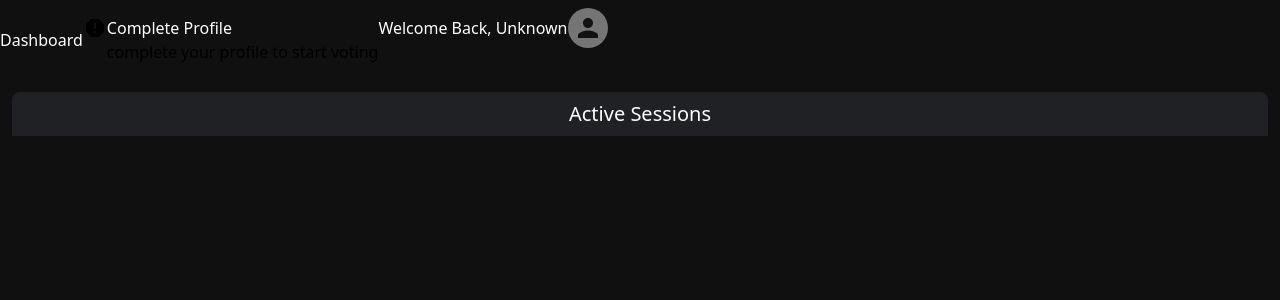
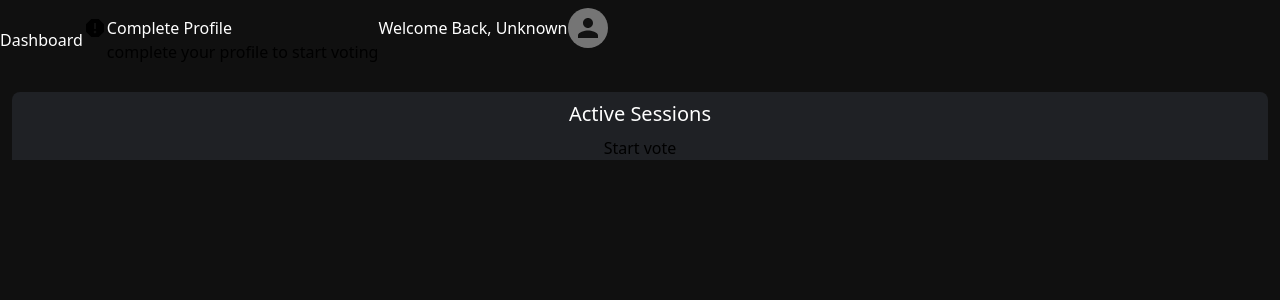
Before and after one commit to yasuthhthara/Secure-Online-Voting-System, a Next.js app: page /user/dashboard in a window 1280 px wide. Shown: the top 300 px of the page. Built offline with nearby package versions, Linux system fonts and the light colour scheme; no server answers.

Commit message:
changed dashboard with start vote button

```diff
--- a/pages/user/dashboard.tsx
+++ b/pages/user/dashboard.tsx
@@ -1,16 +1,38 @@
-import useCurrentUser from '@/hooks/AuthenticationHooks/useCurrentUser';
+import { getCurrentUser, verifyIfUserIsEnrolled } from '@/firebase/utils/authnticationUtils';
 import IUser from '@/interfaces/IUser';
 import PageLayout from '@/layouts/PageLayout';
-import React from 'react'
+import { User } from 'firebase/auth';
+import { useRouter } from 'next/router';
+import React, { useEffect, useState } from 'react'
 
 const dashboard = () => {
 
-    const user: IUser | undefined = useCurrentUser()
+    const [user, setUser] = useState<User | null>(null);
+    const router = useRouter();
+
+    useEffect(() => {
+      getCurrentUser((user) => {
+          setUser(user);
+      });
+    }, []);
+
+    const handleVote = () => {
+      if (user) {
+        if (verifyIfUserIsEnrolled(user)) {
+          router.push('/vote')
+        } else {
+          router.push('/user/number-input')
+        }
+      } else {
+        console.error('User not found')
+      }
+    }
 
   return (
     <PageLayout title='Dashboard'>
         <div className='m-3 flex flex-col bg-gray-600/25 rounded-t-lg'>
           <div className='flex p-2 justify-center text-xl font-medium text-white'>Active Sessions</div>
+          <button onClick={() => handleVote()}>Start vote</button>
         </div>
     </PageLayout>
   )
```
